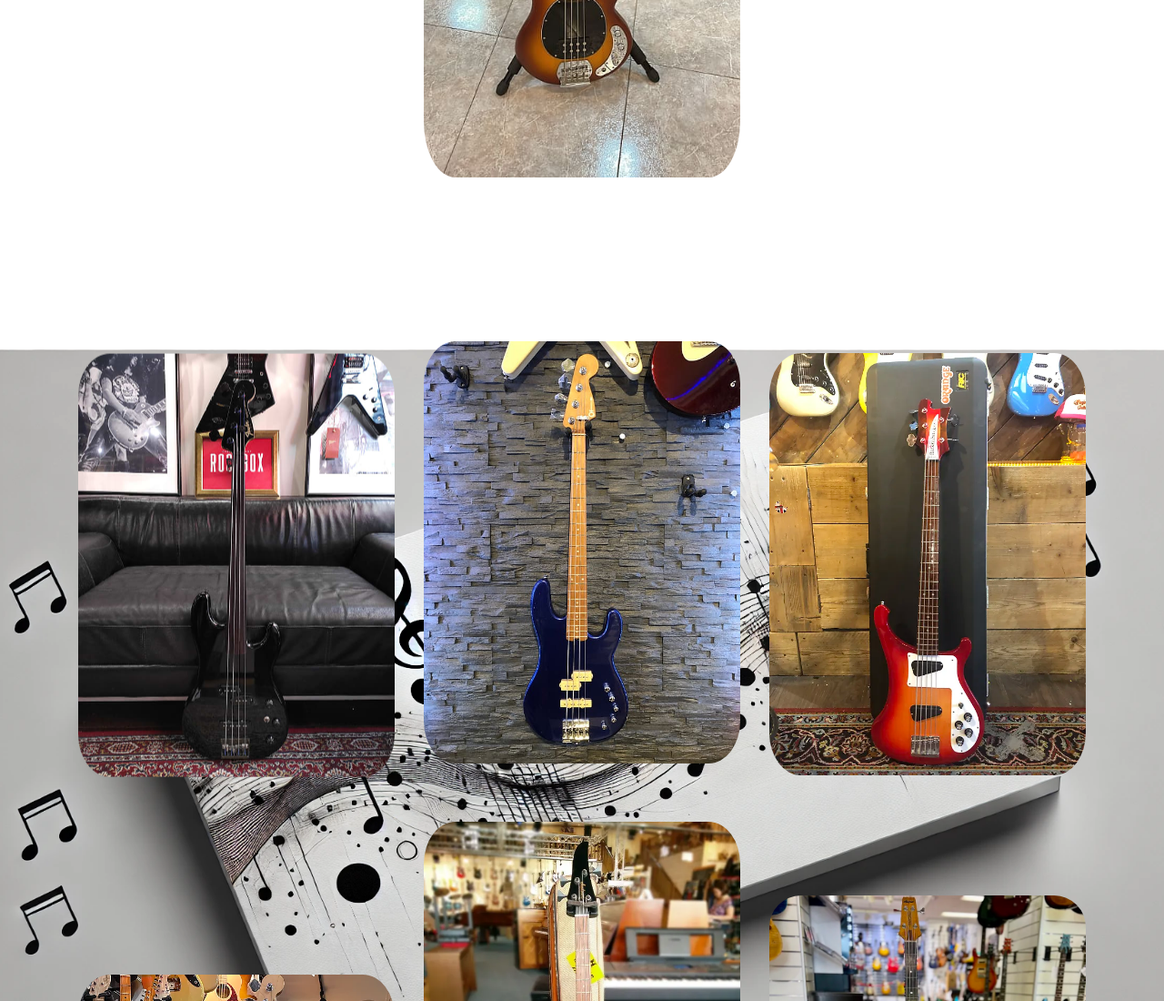
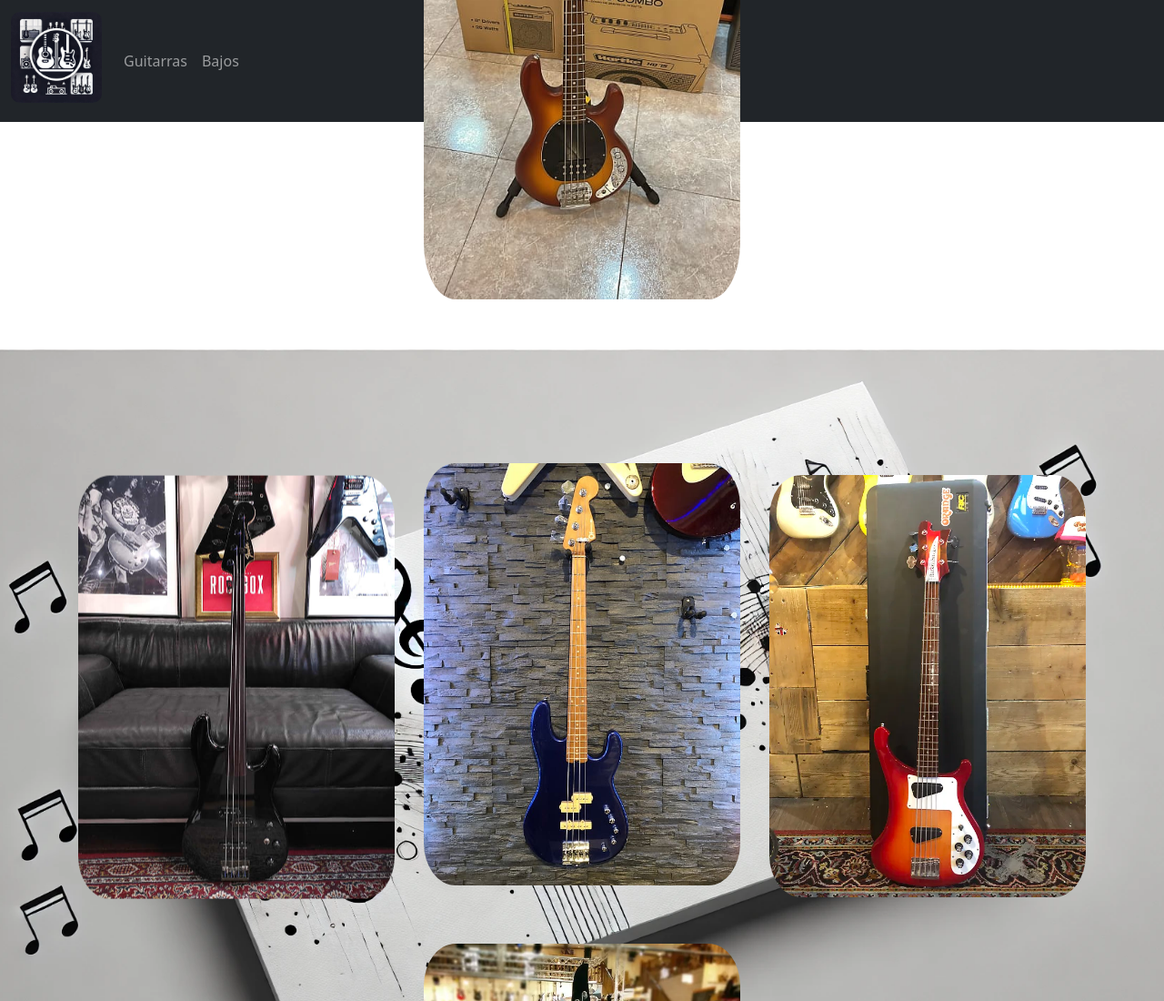
Before and after one commit to Rufep/Dise-o-de-Interfaces-Web-Tareas-24-25, a plain HTML site: page Tarea2/Bass.html in a window 1280 px wide. Shown: the top 1100 px of the page at 91% size. Drawn offline with nearby package versions, Linux system fonts and the light colour scheme.

Commit message:
cambios nav bar

```diff
--- a/Tarea2/Bass.html
+++ b/Tarea2/Bass.html
@@ -8,10 +8,36 @@
       href="https://cdn.jsdelivr.net/npm/bootstrap@5.3.2/dist/css/bootstrap.min.css"
       rel="stylesheet"
     />
-    <title>Document</title>
+    <link rel="icon" href="Media/Images/asets/favicom.jpg" type="image/x-icon">
+    <title>GuitarParadise</title>
   </head>
   <body>
-    <!-- Imagen de fondo con un <img> -->
+    <nav class="navbar navbar-expand-lg navbar-dark bg-dark">
+      <div class="container-fluid">
+        <!-- Logotipo o título -->
+        <a class="navbar-brand" href="#">
+          <img src="Media/Images/asets/favicom.jpg" alt="Imagen B1" class="mb-2 img-size" />
+        </a>
+
+        <!-- Botón para dispositivos pequeños -->
+        <button class="navbar-toggler" type="button" data-bs-toggle="collapse" data-bs-target="#menuNavbar" aria-controls="menuNavbar" aria-expanded="false" aria-label="Toggle navigation">
+          <span class="navbar-toggler-icon"></span>
+        </button>
+
+        <!-- Menú de navegación -->
+        <div class="collapse navbar-collapse" id="menuNavbar">
+          <ul class="navbar-nav me-auto mb-2 mb-lg-0">
+            <li class="nav-item">
+              <a class="nav-link" href="Index.html">Guitarras</a>
+            </li>
+            <li class="nav-item">
+              <a class="nav-link" href="Bass.html">Bajos</a>
+            </li>
+          </ul>
+        </div>
+      </div>
+    </nav>
+    <!-- Imagen de fondo  -->
     <div class="image-background">
       <img src="Media/Images/asets/fondo4.webp" alt="Fondo" />
     </div>
--- a/Tarea2/CSS/Style.css
+++ b/Tarea2/CSS/Style.css
@@ -69,3 +69,9 @@
   height: auto;
   border-radius: 10%;
 }
+
+.navbar-brand img {
+  height: 100px;
+  width: 100px;
+  object-fit: cover; /* Opcional, para ajustar el contenido */
+}
```
Also changed, not shown: Tarea2/Index.html (+2 -1 lines), Tarea2/Media/Images/asets/favicom.jpg (added).
